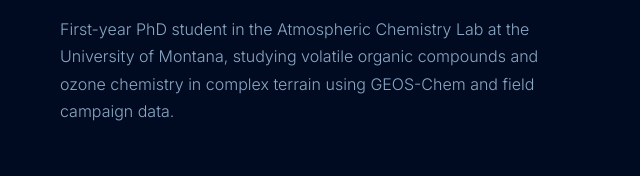
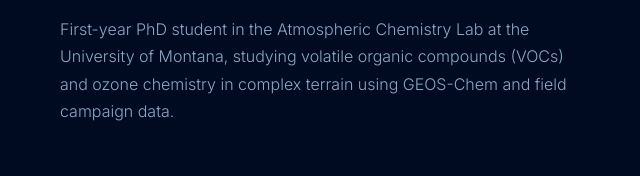
Before and after one commit to lexierhodes/lexierhodes.github.io, a plain HTML site: page index.html in a window 1280 px wide. Shown: the part 191-367 px from the top of the page, 264-904 px from the left. Drawn offline with nearby package versions, Linux system fonts and the light colour scheme.

Commit message:
Update index.html

```diff
--- a/index.html
+++ b/index.html
@@ -482,7 +482,7 @@
         <h1 class="hero-name">Lexie Mae Rhodes</h1>
         <p class="hero-desc">
           First-year PhD student in the Atmospheric Chemistry Lab at the University of Montana,
-          studying volatile organic compounds and ozone chemistry in complex terrain
+          studying volatile organic compounds (VOCs) and ozone chemistry in complex terrain
           using GEOS-Chem and field campaign data.
         </p>
       </div>
```
